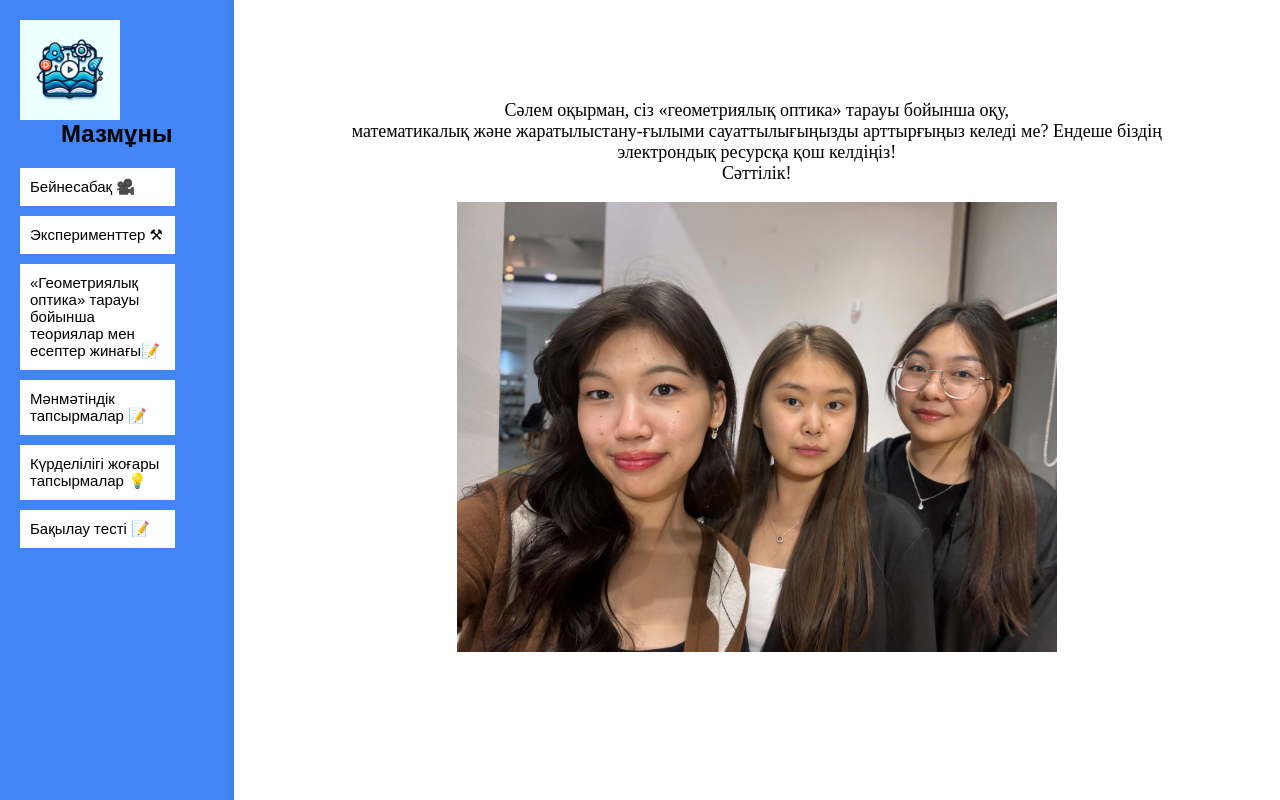
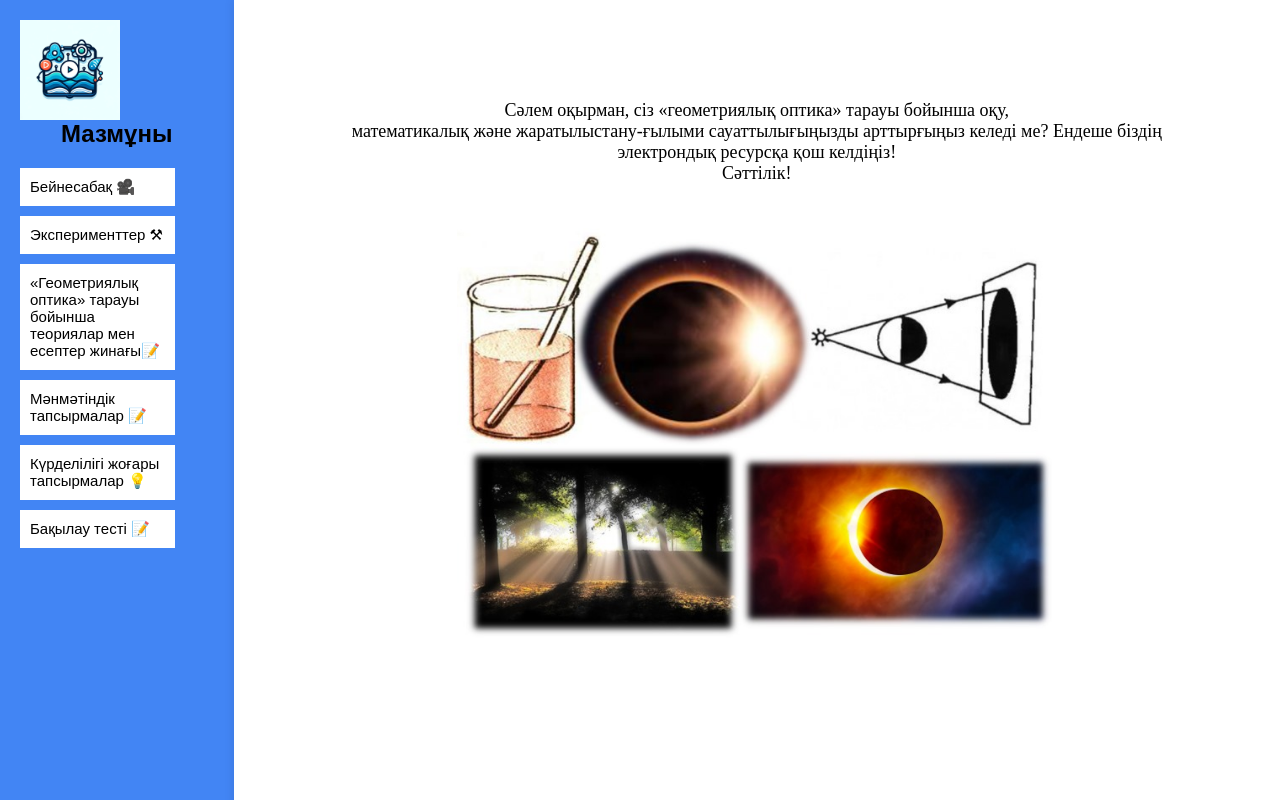
Before and after one commit to Yerassyl012/Webs, a plain HTML site: page qaz/index.html in a window 1280 px wide. Shown: the top 800 px of the page. Drawn offline with Linux system fonts and the light colour scheme.

Commit message:
Update index.html

```diff
--- a/qaz/index.html
+++ b/qaz/index.html
@@ -96,7 +96,7 @@
             <br>математикалық және
             жаратылыстану-ғылыми
             сауаттылығыңызды арттырғыңыз келеді ме? Ендеше біздің электрондық ресурсқа қош келдіңіз! <br>Сәттілік!</p>
-            <img src="/rus/Изображение WhatsApp 2024-05-02 в 23.14.03_5bcf98bc.jpg" align="center" height="450"
+            <img src="/course2.jpg" align="center" height="450"
                 width="600"></a>
     </div>
     <div align="center" size="3">
```
